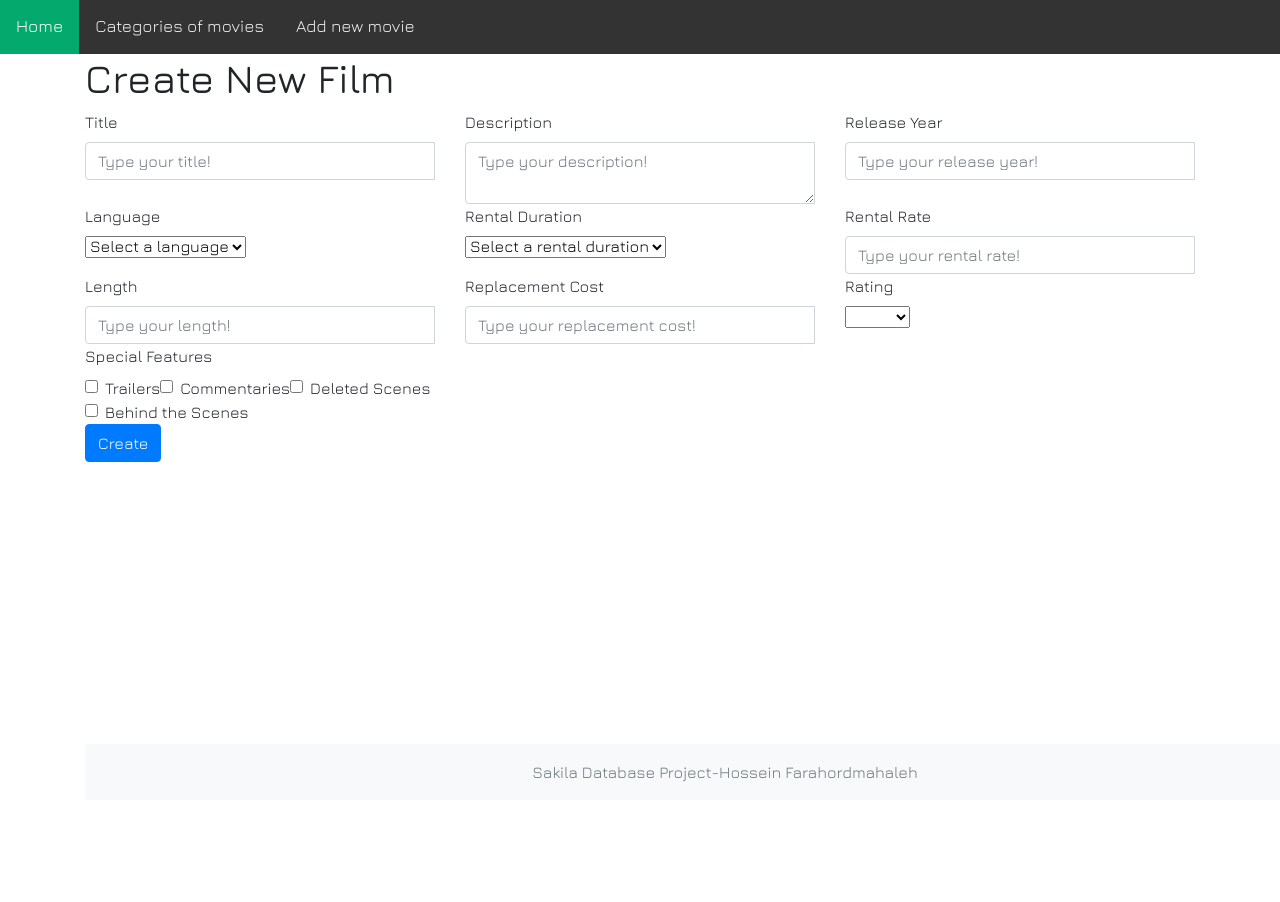
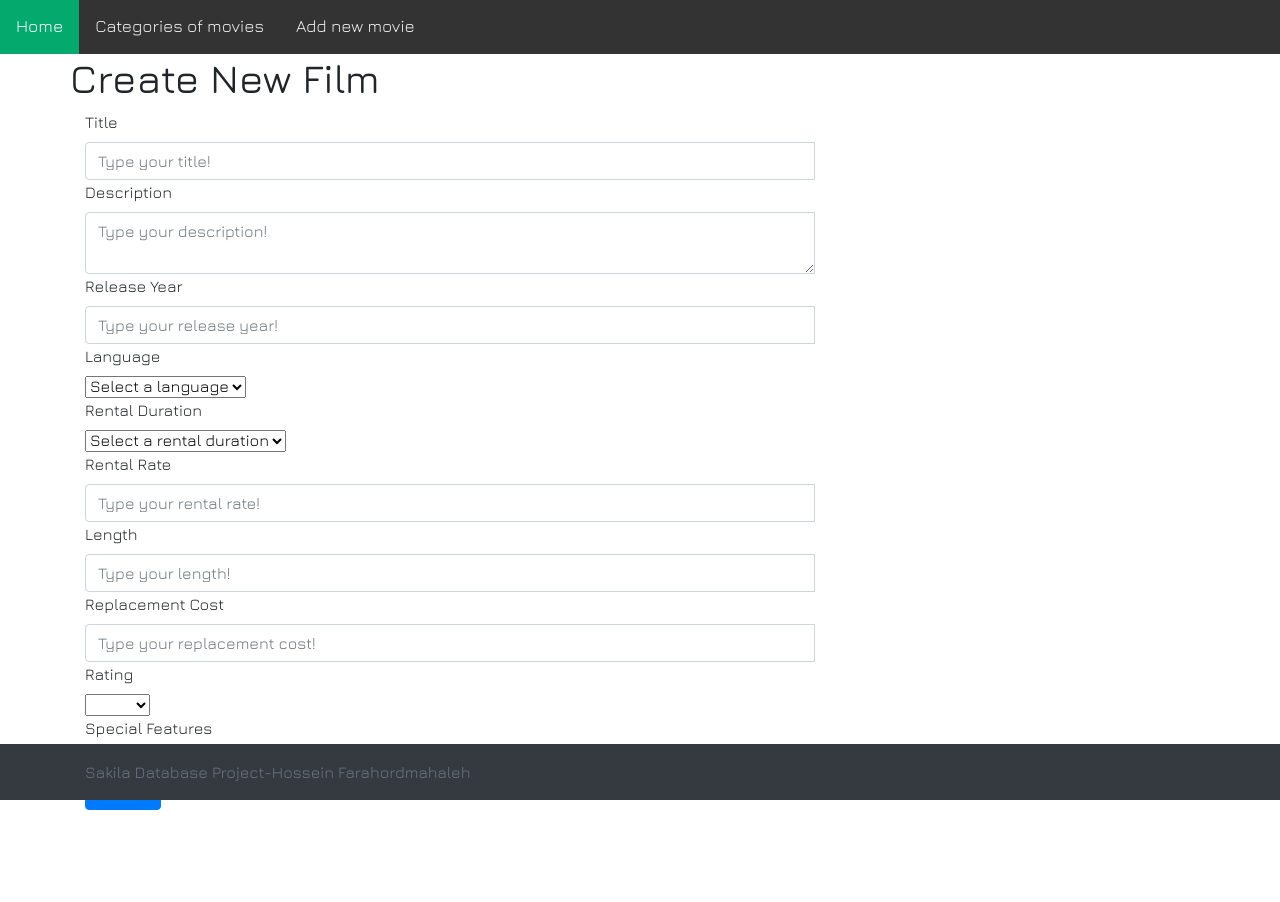
Before and after one commit to HosseinFarah/server-side-form-validation-with-PHP, a PHP site: page /php/new.php in a window 1280 px wide. Before the commit the page ends 782 px from the top, so only its background shows below. Run offline with PHP 8.4, Linux system fonts and the light colour scheme; data that the repository does not hold is empty.

Commit message:
add some style's

```diff
--- a/footer.php
+++ b/footer.php
@@ -1,7 +1,7 @@
-<footer class="footer py-3 bg-light">
-        <div class="container">
-                <span class="text-muted">Sakila Database Project-Hossein Farahordmahaleh</span>
-        </div>
+<footer class="bg-dark text-white py-3 ">
+    <div class="container">
+        <span class="text-muted">Sakila Database Project-Hossein Farahordmahaleh</span>
+    </div>
 </footer>
-        <script src="https://cdn.jsdelivr.net/npm/bootstrap@5.3.3/dist/js/bootstrap.bundle.min.js"></script>
-        <script src="script.js"></script>
+<script src="https://cdn.jsdelivr.net/npm/bootstrap@5.3.3/dist/js/bootstrap.bundle.min.js"></script>
+<script src="script.js"></script>
--- a/new.php
+++ b/new.php
@@ -178,15 +178,16 @@ if (isset($_POST['painike']) == true) {
 <body>
     <?php include 'nav.php'; ?>
     <div class="container">
+        <div class="row">
             <h1>Create New Film</h1>
-
+            <div class="col-md-12 d-flex justify-content-center align-items-center">
                 <?php
                 if (!empty($message)) {
                     echo '<div class="alert alert-success">' . $message . '</div>';
                 }
                 ?>
                 <form method="post" class="row g-5" novalidate>
-            <div class="col-md-4">
+                    <div class="col-sm-8">
                         <label for="title" class="form-label">Title</label>
                         <div class="input-group has-validation">
                             <input type="text" class="form-control <?= is_invalid('title'); ?>" name="title" id="title" title="Please enter a title." placeholder="Type your title!" value="<?= $title; ?>" pattern="<?= pattern('title'); ?>" required>
@@ -195,7 +196,7 @@ if (isset($_POST['painike']) == true) {
                             </div>
                         </div>
                     </div>
-            <div class="col-md-4">
+                    <div class="col-sm-8">
                         <label for="description" class="form-label">Description</label>
                         <div class="input-group has-validation">
                             <textarea class="form-control <?= is_invalid('description'); ?>" name="description" id="description" title="Please enter a description." placeholder="Type your description!" pattern="<?= pattern('description'); ?>" required><?= $description; ?></textarea>
@@ -204,7 +205,7 @@ if (isset($_POST['painike']) == true) {
                             </div>
                         </div>
                     </div>
-            <div class="col-md-4">
+                    <div class="col-sm-8">
                         <label for="release_year" class="form-label">Release Year</label>
                         <div class="input-group has-validation">
                             <input type="text" class="form-control <?= is_invalid('release_year'); ?>" name="release_year" id="release_year" title="Please enter a release year." placeholder="Type your release year!" value="<?= $release_year; ?>" pattern="<?= pattern('release_year'); ?>" required>
@@ -213,7 +214,7 @@ if (isset($_POST['painike']) == true) {
                             </div>
                         </div>
                     </div>
-            <div class="col-md-4">
+                    <div class="col-sm-8">
                         <label for="language_id" class="form-label">Language</label>
                         <div class="input-group has-validation">
                             <select class="form-select <?= is_invalid('language_id'); ?>" name="language_id" id="language_id" title="Please select a language." required>
@@ -235,7 +236,7 @@ if (isset($_POST['painike']) == true) {
                         </div>
                     </div>
 
-            <div class="col-md-4">
+                    <div class="col-sm-8">
                         <label for="rental_duration" class="form-label">Rental Duration</label>
                         <div class="input-group has-validation">
                             <select class="form-select <?= is_invalid('rental_duration'); ?>" name="rental_duration" id="rental_duration" required>
@@ -249,7 +250,7 @@ if (isset($_POST['painike']) == true) {
                             </div>
                         </div>
                     </div>
-            <div class="col-md-4">
+                    <div class="col-sm-8">
                         <label for="rental_rate" class="form-label">Rental Rate</label>
                         <div class="input-group has-validation">
                             <input type="number" class="form-control <?= is_invalid('rental_rate'); ?>" name="rental_rate" id="rental_rate" value="<?= $rental_rate; ?>" title="Please enter a rental rate (0.99-4.99)" placeholder="Type your rental rate!" required>
@@ -258,7 +259,7 @@ if (isset($_POST['painike']) == true) {
                             </div>
                         </div>
                     </div>
-            <div class="col-md-4">
+                    <div class="col-sm-8">
                         <label for="length" class="form-label">Length</label>
                         <div class="input-group has-validation">
                             <input type="number" class="form-control <?= is_invalid('length'); ?>" name="length" id="length" value="<?= $length; ?>" title="Please enter a length (5-200)" placeholder="Type your length!" required>
@@ -267,7 +268,7 @@ if (isset($_POST['painike']) == true) {
                             </div>
                         </div>
                     </div>
-            <div class="col-md-4">
+                    <div class="col-sm-8">
                         <label for="replacement_cost" class="form-label">Replacement Cost</label>
                         <div class="input-group has-validation">
                             <input type="number" class="form-control <?= is_invalid('replacement_cost'); ?>" name="replacement_cost" id="replacement_cost" value="<?= $replacement_cost; ?>" title="Please enter a replacement cost (9.99-29.99)" placeholder="Type your replacement cost!" required>
@@ -276,7 +277,7 @@ if (isset($_POST['painike']) == true) {
                             </div>
                         </div>
                     </div>
-            <div class="col-md-4">
+                    <div class="col-sm-8">
                         <label for="rating" class="form-label">Rating</label>
                         <div class="input-group has-validation">
                             <select class="form-select <?= is_invalid('rating'); ?>" name="rating" id="rating" required>
@@ -294,7 +295,7 @@ if (isset($_POST['painike']) == true) {
                         </div>
                     </div>
 
-            <div class="col-md-4">
+                    <div class="col-sm-8">
                         <label for="special_features" class="form-label">Special Features</label>
                         <div class="input-group has-validation">
                             <?php
@@ -313,7 +314,7 @@ if (isset($_POST['painike']) == true) {
                         </div>
                     </div>
 
-            <div class="col-md-12 mb-6">
+                    <div class="form-group col-12 mb-3">
                         <button class="btn btn-primary" type="submit" name="painike">Create</button>
                     </div>
                 </form>
@@ -323,6 +324,8 @@ if (isset($_POST['painike']) == true) {
                 </div>
                 <?php include 'footer.php'; ?>
             </div>
+        </div>
+    </div>
 </body>
 
 </html>
--- a/style.css
+++ b/style.css
@@ -2,7 +2,14 @@ body {
   margin: 0;
   font-family: "Jura", sans-serif;
   width: 100vw;
-  height: 100vh;
+  padding-bottom: 60px;
+}
+
+footer {
+  position: -webkit-sticky;
+  position: fixed;
+  bottom: 0;
+  width: 100%;
 }
 
 .topnav {
@@ -70,14 +77,6 @@ body {
   display: block;
 }
 
-footer {
-  background-color: #333;
-  color: white;
-  text-align: center;
-  position: fixed;
-  width: 100vw;
-  bottom: 0;
-}
 
 @media screen and (max-width: 600px) {
   .topnav a:not(:first-child),
```
Lines whose indentation alone changed are shown as unchanged.
